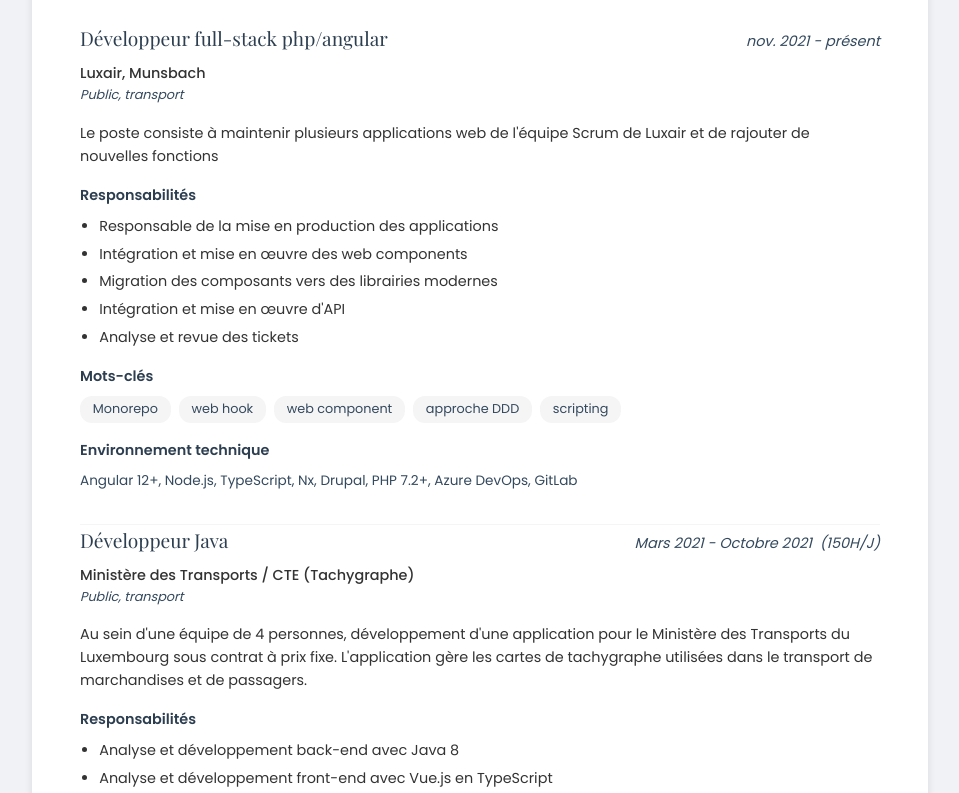
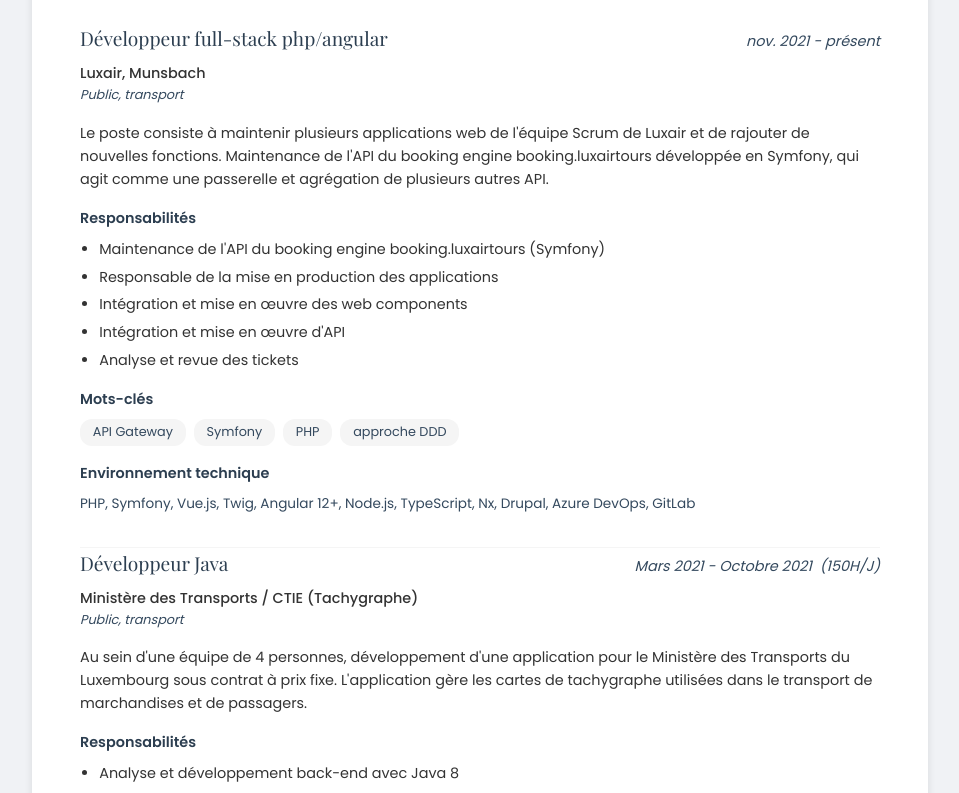
Before and after one commit to Tchepga/tpk-curriculum-vitae, a Vue app: page / in a window 1280 px wide. Shown: the part 600-1393 px from the top of the page, without its empty margins (160-1119 px from the left). Built offline with nearby package versions, Linux system fonts and the light colour scheme.

Commit message:
update job descriptions and responsibilities; correct company name for Ministry of Transport

```diff
--- a/src/components/Experience.vue
+++ b/src/components/Experience.vue
@@ -68,16 +68,16 @@ const jobs: Job[] = [
       company: 'Luxair, Munsbach',
       period: 'nov. 2021 - présent',
       description:
-        'Le poste consiste à maintenir plusieurs applications web de l\'équipe Scrum de Luxair et de rajouter de nouvelles fonctions',
+        'Le poste consiste à maintenir plusieurs applications web de l\'équipe Scrum de Luxair et de rajouter de nouvelles fonctions. Maintenance de l\'API du booking engine booking.luxairtours développée en Symfony, qui agit comme une passerelle et agrégation de plusieurs autres API.',
       responsibilities: [
+        'Maintenance de l\'API du booking engine booking.luxairtours (Symfony)',
         'Responsable de la mise en production des applications',
         'Intégration et mise en œuvre des web components',
-        'Migration des composants vers des librairies modernes',
         "Intégration et mise en œuvre d'API",
         'Analyse et revue des tickets',
       ],
-      keywords: ['Monorepo', 'web hook', 'web component', 'approche DDD', 'scripting'],
-      technologies: 'Angular 12+, Node.js, TypeScript, Nx, Drupal, PHP 7.2+, Azure DevOps, GitLab',
+      keywords: ['API Gateway', 'Symfony', 'PHP', 'approche DDD'],
+      technologies: 'PHP, Symfony, Vue.js, Twig, Angular 12+, Node.js, TypeScript, Nx, Drupal, Azure DevOps, GitLab',
       sector: 'Public, transport',
     },
     en: {
@@ -85,23 +85,23 @@ const jobs: Job[] = [
       company: 'Luxair, Munsbach',
       period: 'nov. 2021 - present',
       description:
-        'The position consists of maintaining several web applications of the company and adding new functions defined by the project manager.',
+        'The position consists of maintaining several web applications of the Luxair Scrum team and adding new functions. Maintenance of the booking.luxairtours booking engine API developed in Symfony, which acts as a gateway and aggregation of several other APIs.',
       responsibilities: [
+        'Maintenance of the booking.luxairtours booking engine API (Symfony)',
         'Responsible for the deployment of the applications',
         'Integration and implementation of web components',
-        'Migration of components to modern libraries',
         'Integration and implementation of APIs',
         'Analysis and review of tickets',
       ],
-      keywords: ['Monorepo', 'web hook', 'web component', 'approche DDD', 'scripting'],
-      technologies: 'Angular 12+, Node.js, TypeScript, Nx, Drupal, PHP 7.2+, Azure DevOps, GitLab',
+      keywords: ['API Gateway', 'Symfony', 'PHP', 'DDD approach'],
+      technologies: 'PHP, Symfony, Vue.js, Twig, Angular 12+, Node.js, TypeScript, Nx, Drupal, Azure DevOps, GitLab',
       sector: 'Public, transport',
     },
   },
   {
     fr: {
       title: 'Développeur Java',
-      company: 'Ministère des Transports / CTE (Tachygraphe)',
+      company: 'Ministère des Transports / CTIE (Tachygraphe)',
       period: 'Mars 2021 - Octobre 2021',
       duration: '150H/J',
       description:
@@ -119,7 +119,7 @@ const jobs: Job[] = [
     },
     en: {
       title: 'Java developer',
-      company: 'Ministry of Transport / CTE (Tachygraphe)',
+      company: 'Ministry of Transport / CTIE (Tachygraphe)',
       period: 'Mars 2021 - Octobre 2021',
       duration: '150H/J',
       description:
```
